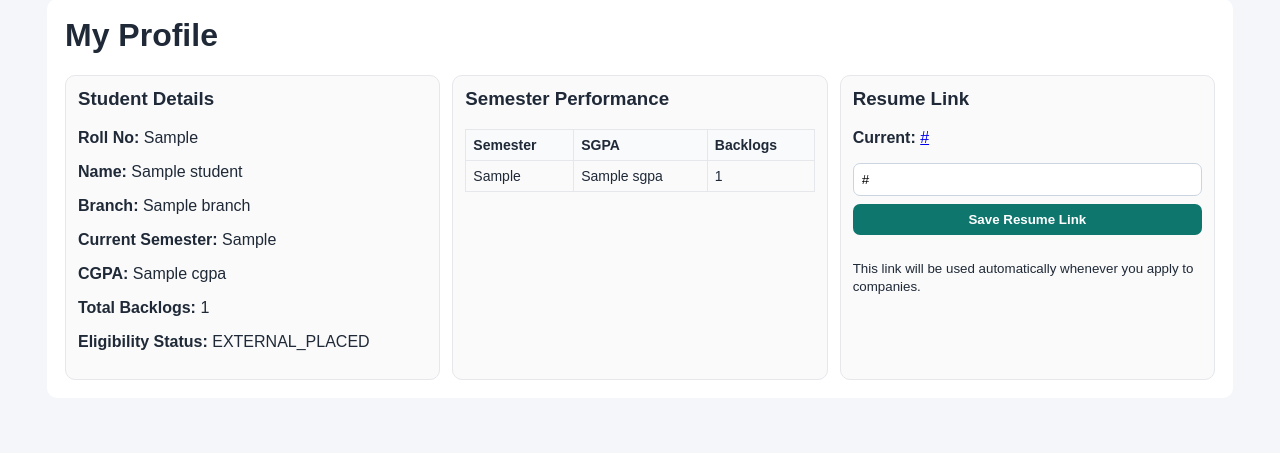
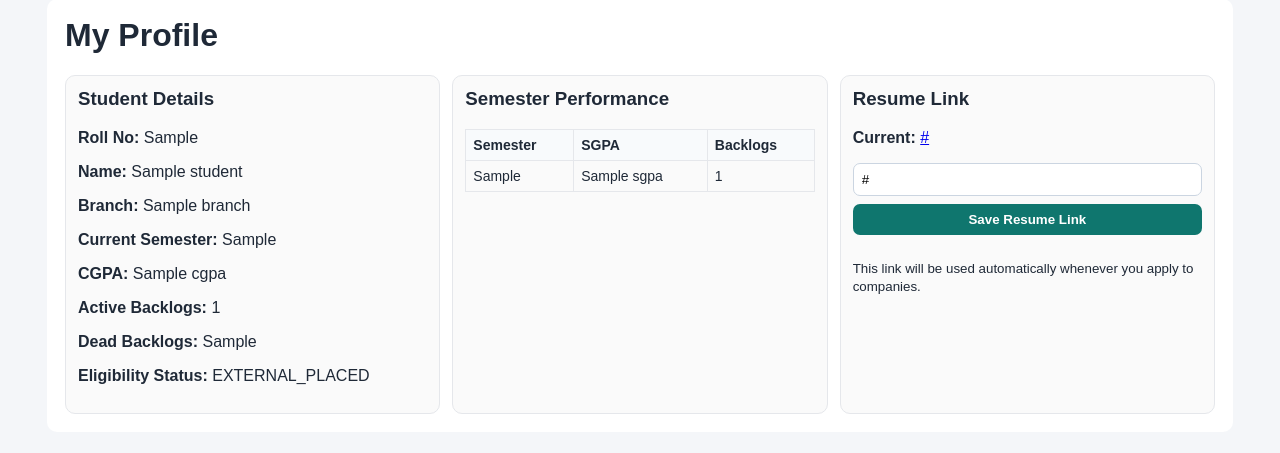
Before and after one commit to lavanayakhosla/TestPlacement, a Python web app: template templates/profile.html in a window 1280 px wide. Shown: the part 61-514 px from the top of the page. Run offline with Jinja, Linux system fonts and the light colour scheme; the template is opened without the code that fills it: most values are stand-ins (such as "Sample title", 1, 10 or a date in 2020).

Commit message:
Update profile.html

```diff
--- a/templates/profile.html
+++ b/templates/profile.html
@@ -11,7 +11,8 @@
     <p><b>Branch:</b> {{ student.branch }}</p>
     <p><b>Current Semester:</b> {{ student.current_semester }}</p>
     <p><b>CGPA:</b> {{ student.cgpa }}</p>
-    <p><b>Total Backlogs:</b> {{ student.total_backlogs }}</p>
+    <p><b>Active Backlogs:</b> {{ student.total_backlogs }}</p>
+    <p><b>Dead Backlogs:</b> {{ student.dead_backlogs }}</p>
     <p><b>Eligibility Status:</b> {{ student.eligibility_status }}</p>
   </div>
   <div class="card">
```
